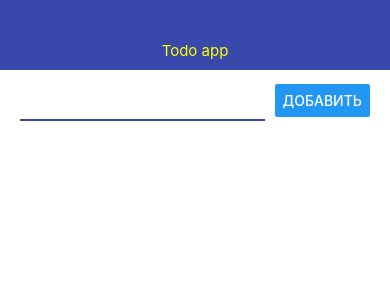
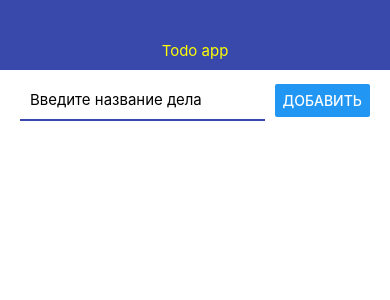
Before and after one commit to jsmyjob/rn-app, a React Native app: screen / in a window 390 px wide. Shown: the top 300 px of the page. Built offline with nearby package versions, Linux system fonts and the light colour scheme.

Commit message:
Обработка формы добавления задания

```diff
--- a/App.js
+++ b/App.js
@@ -5,16 +5,10 @@
 import { Todo } from "./src/Todo";
 
 export default function App() {
-  // todos - стейт, setTodos - функция, меняющая стейт
   const [todos, setTodos] = useState([]); // тип данных "Кортеж"
-
-  //*
-  //**
-  // возврат (раскукоженого старого стейта + новый элемент)
 
   const addTodo = (title) => {
 
-    // вызов функции
     setTodos( (prev) => [
       ...prev,
       {
--- a/src/AddTodo.js
+++ b/src/AddTodo.js
@@ -1,43 +1,57 @@
-import React from 'react';
-import { View, Text, StyleSheet, TextInput, Button } from 'react-native';
+import React, { useState } from "react";
+import { View, Text, StyleSheet, TextInput, Button } from "react-native";
 
-export const AddToDo = ({onSubmit}) => {
+export const AddToDo = ({ onSubmit }) => {
+
+const [value, setValue] = useState('')
 
   const pressHandler = () => {
-        onSubmit('Test Todo');
+      if(value.trim()){
+        onSubmit(value);
+        setValue('');
+      } else {
+          // error
       }
+
+  };
 
   return (
     <View style={styles.block}>
-            <TextInput style={styles.input}/>
-            <Button title='Добавить' style={styles.button} onPress={pressHandler}/>
+      <TextInput
+        style={styles.input}
+        onChangeText = {(text) => setValue(text)}
+        // onChangeText = {setValue}
+        value={value}
+        placeholder='Введите название дела'
+        />
+      <Button title="Добавить" style={styles.button} onPress={pressHandler} />
     </View>
-    )
+  );
 };
 
 const styles = StyleSheet.create({
   block: {
-        flexDirection: 'row',
+    flexDirection: "row",
 
     // лево-право (row)
-        justifyContent: 'space-between',
+    justifyContent: "space-between",
 
     // верх-низ
-        alignItems: 'center',
+    alignItems: "center",
 
     marginBottom: 15
   },
 
   button: {
-        backgroundColor: '#f194ff',
+    backgroundColor: "#f194ff"
   },
 
   input: {
-        width: '70%',
-        borderStyle: 'solid',
+    width: "70%",
+    borderStyle: "solid",
     borderBottomWidth: 2,
-        borderBottomColor: '#3949ab',
+    borderBottomColor: "#3949ab",
     fontSize: 15,
     padding: 10
   }
-})
+});
```
Lines whose indentation alone changed are shown as unchanged.
